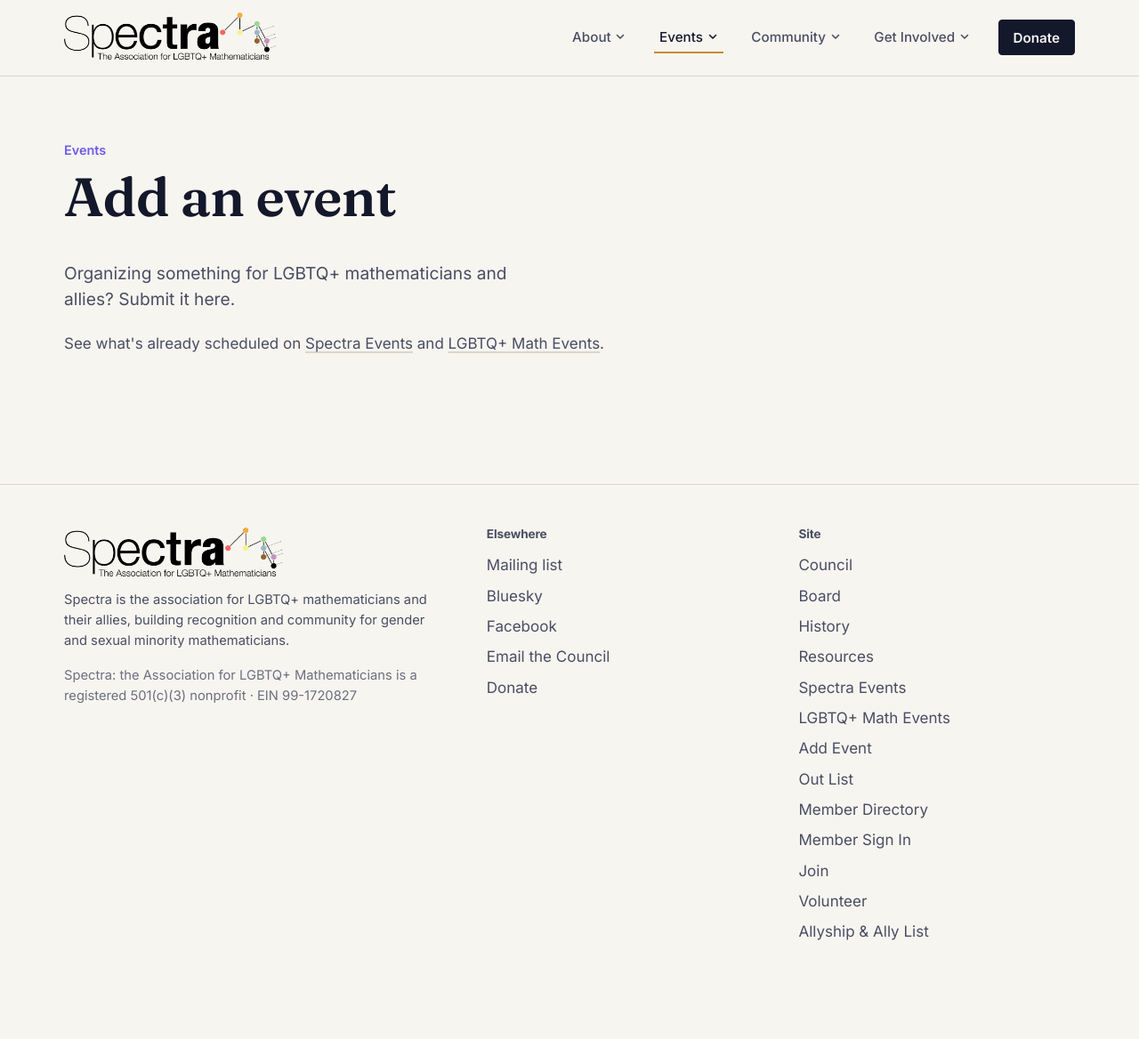
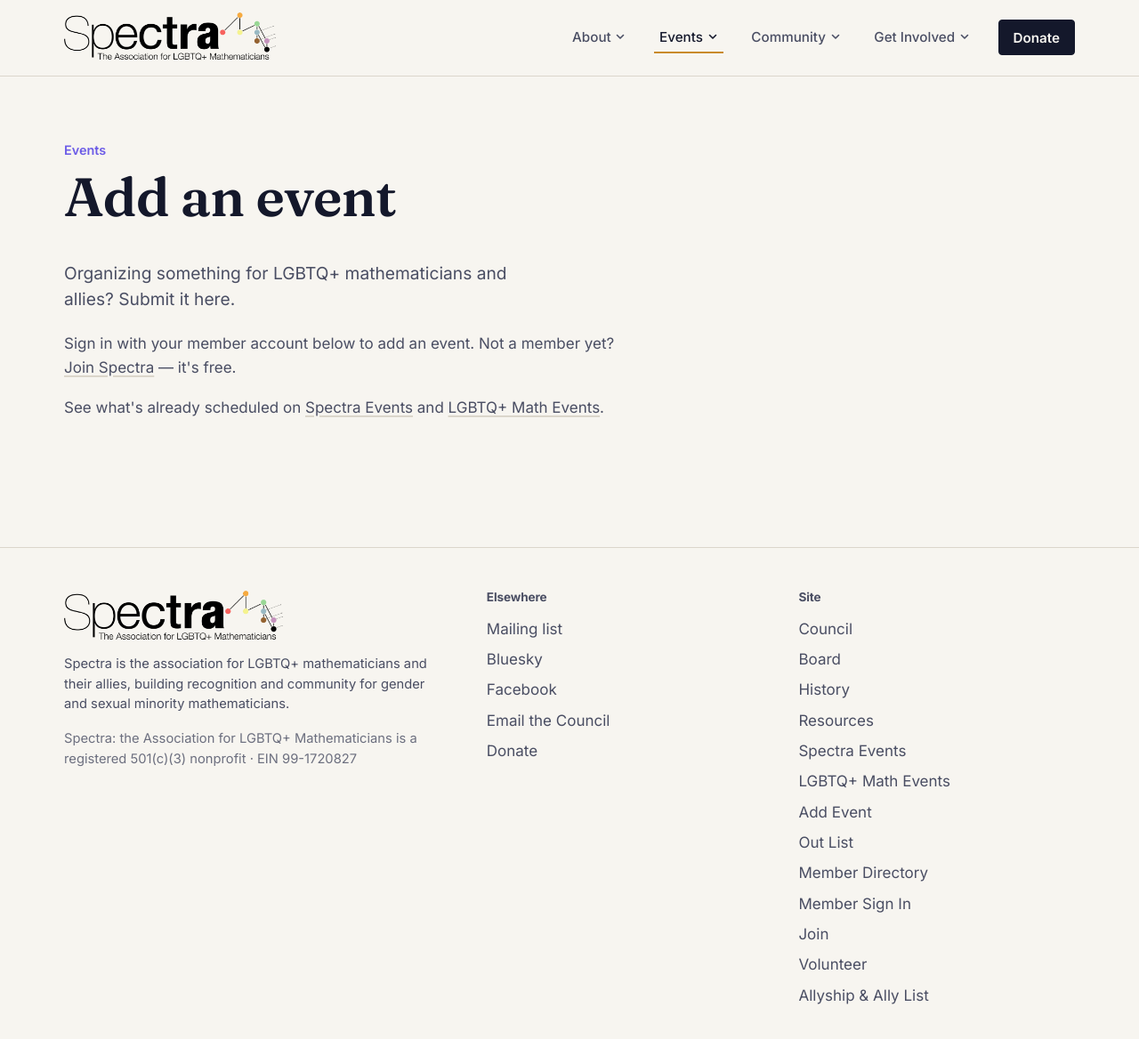
Before and after one commit to hooverap/prism-site, a Jekyll site: the page built from events/add/index.md, in a window 1280 px wide and 1188 px high. Shown: the top 1168 px of the window at 89% size. Built offline with Jekyll 4.4.1, drawn with Linux system fonts in a browser that asks for light colours.

Commit message:
Add Member Directory and Add Event pages with MembershipWorks widgets
Community gains Member Directory (/members/directory/) and Events gains Add
Event (/events/add/), each embedding Spectra's MembershipWorks widget. The
LGBTQ+ Math Events page now links to Add Event.

Co-Authored-By: Claude Opus 5.5 <noreply@anthropic.com>

```diff
--- a/events/add/index.md
+++ b/events/add/index.md
@@ -10,6 +10,7 @@ description: Submit an event for LGBTQ+ mathematicians and allies.
       <p class="section__kicker">Events</p>
       <h1>Add an event</h1>
       <p class="lede">Organizing something for LGBTQ+ mathematicians and allies? Submit it here.</p>
+      <p>Sign in with your member account below to add an event. Not a member yet? <a class="text-link" href="{{ '/members/join/' | relative_url }}">Join Spectra</a> &mdash; it's free.</p>
       <p>See what's already scheduled on <a class="text-link" href="{{ '/events/' | relative_url }}">Spectra Events</a> and <a class="text-link" href="{{ '/events/lgbtq-math/' | relative_url }}">LGBTQ+ Math Events</a>.</p>
     </div>
 
```
